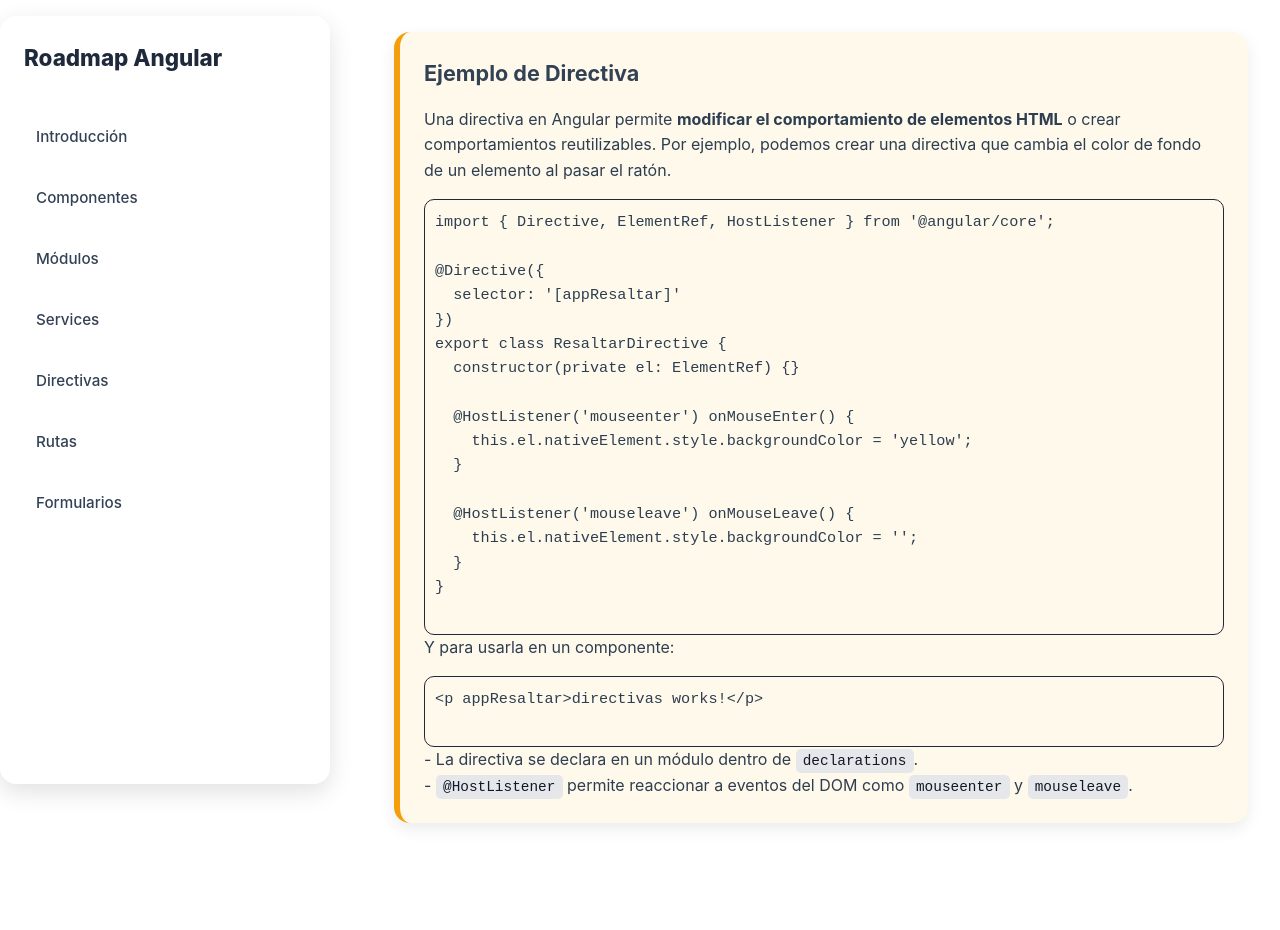
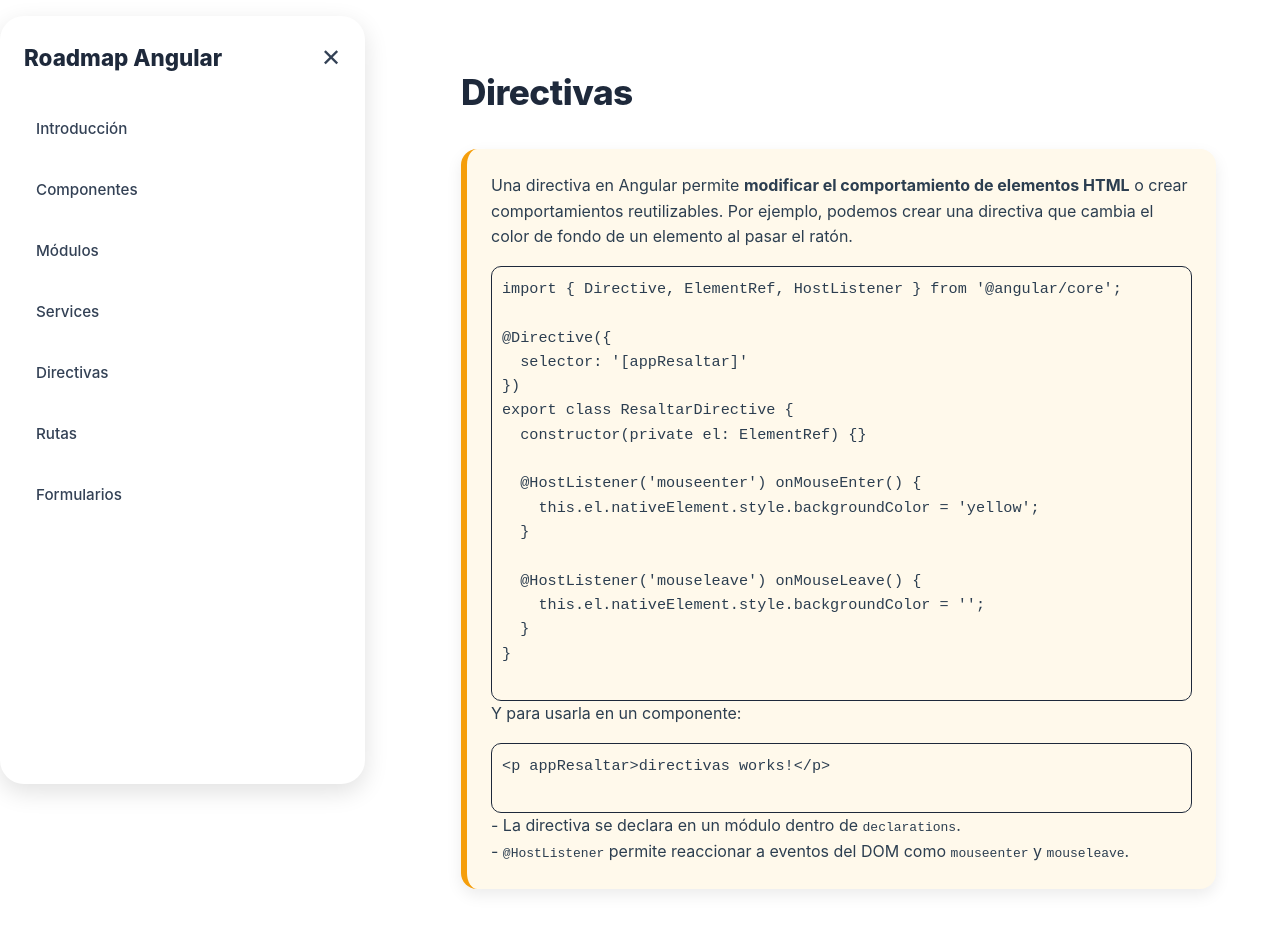
Before and after one commit to PabloGarciaJC/roadmap-angular, an Angular app: page /directivas in a window 1280 px wide. Shown: the top 930 px of the page. Built offline with nearby package versions, Linux system fonts and the light colour scheme.

Commit message:
correcion de componetes y estilos en version movil

```diff
--- a/src/app/components/sidebar/sidebar.html
+++ b/src/app/components/sidebar/sidebar.html
@@ -1,5 +1,9 @@
 <div class="sidebar" [class.open]="isOpen">
-  <h2 class="sidebar-title">Roadmap Angular</h2>
+  <div class="sidebar-header">
+    <h2 class="sidebar-title">Roadmap Angular</h2>
+    <!-- Botón X para cerrar -->
+    <button class="close-btn" (click)="close()">&#10005;</button>
+  </div>
 
   <ul class="sidebar-links">
     <li><a routerLink="/" class="sidebar-link" (click)="close()">Introducción</a></li>
--- a/src/app/pages/componentes/componentes.html
+++ b/src/app/pages/componentes/componentes.html
@@ -1,5 +1,5 @@
 <div class="container">
-    <h1 class="title">Componentes en Angular</h1>
+    <h1 class="title">Componentes</h1>
 
     <div class="card card-info">
         <h2 class="subtitle">¿Qué es un Componente?</h2>
--- a/src/app/pages/directivas/directivas.html
+++ b/src/app/pages/directivas/directivas.html
@@ -1,7 +1,10 @@
+<div class="container">
+    <h1 class="title">Directivas</h1>
+
     <div class="card card-info">
-    <h2 class="subtitle">Ejemplo de Directiva</h2>
         <p>
-        Una directiva en Angular permite <strong>modificar el comportamiento de elementos HTML</strong> o crear comportamientos reutilizables.
+            Una directiva en Angular permite <strong>modificar el comportamiento de elementos HTML</strong> o crear
+            comportamientos reutilizables.
             Por ejemplo, podemos crear una directiva que cambia el color de fondo de un elemento al pasar el ratón.
         </p>
 
@@ -38,6 +41,8 @@
 
         <p>
             - La directiva se declara en un módulo dentro de <code>declarations</code>.<br>
-        - <code>@HostListener</code> permite reaccionar a eventos del DOM como <code>mouseenter</code> y <code>mouseleave</code>.
+            - <code>@HostListener</code> permite reaccionar a eventos del DOM como <code>mouseenter</code> y
+            <code>mouseleave</code>.
         </p>
     </div>
+</div>
--- a/src/app/pages/formularios/formularios.html
+++ b/src/app/pages/formularios/formularios.html
@@ -1,5 +1,6 @@
+<div class="container">
+    <h1 class="title">Formularios</h1>
     <div class="card card-info">
-    <h2 class="subtitle">Ejemplo de Formularios en Angular</h2>
         <p>
             Angular permite crear formularios de manera <strong>reactiva</strong> o <strong>template-driven</strong>.
             Aquí mostramos un ejemplo simple de formulario usando <strong>template-driven</strong>.
@@ -62,6 +63,8 @@
         <p>
             - `FormsModule` debe importarse en el módulo para usar `ngModel`.
             - `[(ngModel)]` permite <strong>enlace bidireccional</strong> entre el input y la propiedad del componente.
-        - Al escribir en el input, el `<p>` se actualizará automáticamente mostrando el valor actual.
+            - Al escribir en el input, el `
+        <p>` se actualizará automáticamente mostrando el valor actual.
         </p>
     </div>
+</div>
--- a/src/app/pages/introduccion/introduccion.html
+++ b/src/app/pages/introduccion/introduccion.html
@@ -1,5 +1,5 @@
 <div class="container">
-  <h1 class="title">Introducción a Angular</h1>
+  <h1 class="title">Introducción</h1>
 
   <div class="card card-info">
     <h2 class="subtitle">¿Qué es Angular?</h2>
--- a/src/app/pages/modulos/modulos.html
+++ b/src/app/pages/modulos/modulos.html
@@ -1,5 +1,5 @@
 <div class="container">
-    <h1 class="title">Módulos en Angular</h1>
+    <h1 class="title">Módulos</h1>
 
     <div class="card card-info">
         <h2 class="subtitle">¿Qué es un Módulo?</h2>
--- a/src/app/pages/rutas/rutas.html
+++ b/src/app/pages/rutas/rutas.html
@@ -1,5 +1,8 @@
+<div class="container">
+    <h1 class="title">Rutas</h1>
+
     <div class="card card-info">
-    <h2 class="subtitle">Ejemplo de Rutas en Angular</h2>
+
         <p>
             En Angular, las rutas permiten navegar entre diferentes componentes sin recargar la página.
             Vamos a crear un ejemplo simple donde mostramos un mensaje en un componente al navegar.
@@ -26,7 +29,8 @@
         </div>
 
         <p>
-        Ahora en el HTML principal usamos el <code>router-outlet</code> para renderizar los componentes según la ruta:
+            Ahora en el HTML principal usamos el <code>router-outlet</code> para renderizar los componentes según la
+            ruta:
         </p>
 
         <div class="code-block">
@@ -57,7 +61,9 @@
 
         <p>
             - `RouterModule.forRoot(routes)` configura las rutas principales de la aplicación.<br>
-         - <code>&lt;router-outlet&gt;</code> es el lugar donde Angular renderiza el componente activo según la ruta.<br>
+            - <code>&lt;router-outlet&gt;</code> es el lugar donde Angular renderiza el componente activo según la
+            ruta.<br>
             - `routerLink` permite navegar entre rutas sin recargar la página.
         </p>
     </div>
+</div>
--- a/src/app/pages/services/services.html
+++ b/src/app/pages/services/services.html
@@ -1,5 +1,5 @@
 <div class="container">
-    <h1 class="title">Servicios en Angular</h1>
+    <h1 class="title">Servicios</h1>
 
     <div class="card card-info">
         <h2 class="subtitle">¿Qué es un Servicio?</h2>
--- a/src/styles.css
+++ b/src/styles.css
@@ -1,4 +1,3 @@
-/* You can add global styles to this file, and also import other style files */
 /* ===== RESET GLOBAL ===== */
 * {
   margin: 0;
@@ -30,7 +29,7 @@
 }
 
 @media (max-width: 767px) {
-.main {padding: 0px;}
+  .main { padding: 0; }
 }
 
 /* ===== SIDEBAR ===== */
@@ -47,7 +46,28 @@
   top: 1rem;
   height: calc(100vh - 2rem);
   overflow-y: auto;
-  transition: all 0.3s ease;
+  transition: transform 0.3s ease;
+}
+
+/* Sidebar header con botón X */
+.sidebar-header {
+  display: flex;
+  justify-content: space-between;
+  align-items: center;
+  margin-bottom: 1rem;
+}
+
+.close-btn {
+  background: none;
+  border: none;
+  font-size: 1.5rem;
+  cursor: pointer;
+  color: #334155;
+  transition: color 0.2s ease;
+}
+
+.close-btn:hover {
+  color: #f59e0b;
 }
 
 .sidebar-title {
@@ -57,7 +77,6 @@
   display: flex;
   align-items: center;
   gap: 0.7rem;
-  margin-bottom: 1.5rem;
 }
 
 .sidebar-links {
@@ -99,6 +118,19 @@
   transform: scale(1.2);
 }
 
+/* ===== OVERLAY ===== */
+.overlay {
+  position: fixed;
+  inset: 0;
+  background: rgba(0,0,0,0.4);
+  z-index: 999;
+  display: none; /* Oculto por defecto */
+}
+
+.sidebar.open ~ .overlay {
+  display: block;
+}
+
 /* ===== CONTENEDOR ===== */
 .container {
   padding: 2rem;
@@ -132,7 +164,7 @@
   color: #3b82f6;
   font-size: 1.3em;
   transition: transform 0.2s ease;
-   margin-right: 10px;
+  margin-right: 10px;
 }
 
 .icon:hover {
@@ -181,80 +213,6 @@
   color: #3b82f6;
 }
 
-/* ===== GALERÍA DE IMÁGENES ===== */
-.gallery {
-  display: grid;
-  grid-template-columns: repeat(auto-fill, minmax(150px, 1fr));
-  gap: 1rem;
-}
-
-.image-card img {
-  width: 100%;
-  height: auto;
-  display: block;
-  border-radius: 8px;
-}
-
-.image-card h3 {
-  text-align: center;
-  margin-top: 0.5rem;
-}
-
-/* Barra de búsqueda */
-.gallery-container {
-  padding: 10px;
-}
-
-.gallery-container input[type="text"] {
-  width: 100%;
-  padding: 0.6rem;
-  margin-bottom: 1rem;
-  border: 1px solid #ccc;
-  border-radius: 6px;
-  font-size: 1rem;
-}
-
-/* Botones de favoritos */
-.favorite-btn {
-  margin: 0.5rem auto 1rem;
-  display: block;
-  padding: 0.4rem 0.8rem;
-  font-size: 0.9rem;
-  border: none;
-  border-radius: 6px;
-  cursor: pointer;
-  background: #eee;
-  transition: background 0.3s;
-}
-
-.favorite-btn:hover {
-  background: #ddd;
-}
-
-.favorite-btn.active {
-  background: #ff6b6b;
-  color: white;
-}
-
-/* Botón general en image-card */
-.image-card button {
-  margin: 0.8rem auto 1rem;
-  display: block;
-  padding: 0.5rem 1rem;
-  font-size: 0.95rem;
-  font-weight: bold;
-  border: none;
-  border-radius: 8px;
-  cursor: pointer;
-  background: #f0f0f0;
-  color: #333;
-  transition: all 0.3s ease;
-}
-
-.image-card button:hover {
-  background: #e0e0e0;
-}
-
 /* ===== BLOQUES DE CÓDIGO ===== */
 .code-block {
   padding: 10px;
@@ -265,49 +223,6 @@
   font-size: 0.95rem;
   overflow-x: auto;
   border: 1px solid #1e293b;
-}
-
-/* ===== TABLAS ===== */
-.table {
-  width: 100%;
-  border-collapse: collapse;
-  margin-top: 1rem;
-  font-size: 0.95rem;
-  border-radius: 10px;
-  overflow: hidden;
-  box-shadow: 0 4px 12px rgba(0, 0, 0, 0.05);
-}
-
-.table th,
-.table td {
-  border: 1px solid #e5e7eb;
-  padding: 0.9rem;
-}
-
-.table th {
-  background: #f1f5f9;
-  text-align: left;
-  font-weight: 600;
-  color: #1e293b;
-}
-
-.table tr:nth-child(even) {
-  background: #f9fafb;
-}
-
-.table tr:hover {
-  background: #f1f5f9;
-  transition: background 0.2s ease;
-}
-
-/* ===== ENFASIS ===== */
-code {
-  background: #e5e7eb;
-  padding: 0.25rem 0.45rem;
-  border-radius: 5px;
-  font-family: "Fira Code", monospace;
-  font-size: 0.9rem;
-  color: #111827;
 }
 
 /* ===== RESPONSIVE ===== */
@@ -336,14 +251,9 @@
   .subtitle {
     font-size: 1.1rem;
   }
-
-  .table {
-    font-size: 0.85rem;
-  }
 }
 
-
-/* Botón hamburguesa */
+/* ===== BOTÓN HAMBURGUESA ===== */
 .hamburger-btn {
   display: none;
   position: fixed;
@@ -358,33 +268,10 @@
   cursor: pointer;
 }
 
-/* Fondo oscuro al abrir sidebar */
-.overlay {
-  position: fixed;
-  inset: 0;
-  background: rgba(0,0,0,0.4);
-  z-index: 999;
-}
-
-/* Sidebar para móviles */
-.sidebar {
-  width: 330px;
-  padding: 1.5rem;
-  background: #fff;
-  border-radius: 16px;
-  box-shadow: 0 8px 24px rgba(0,0,0,0.12);
-  flex-direction: column;
-  gap: 1rem;
-  position: sticky;
-  top: 1rem;
-  height: calc(100vh - 2rem);
-  overflow-y: auto;
-  transition: transform 0.3s ease;
-}
-
- @media only  screen and (min-width: 768px) and (max-width: 991px),
-  screen and (max-width: 767px) {
- .hamburger-btn {
+/* Sidebar responsive para móviles */
+@media only screen and (min-width: 768px) and (max-width: 991px),
+       screen and (max-width: 767px) {
+  .hamburger-btn {
     display: block;
   }
 
```
Lines whose indentation alone changed are shown as unchanged.
